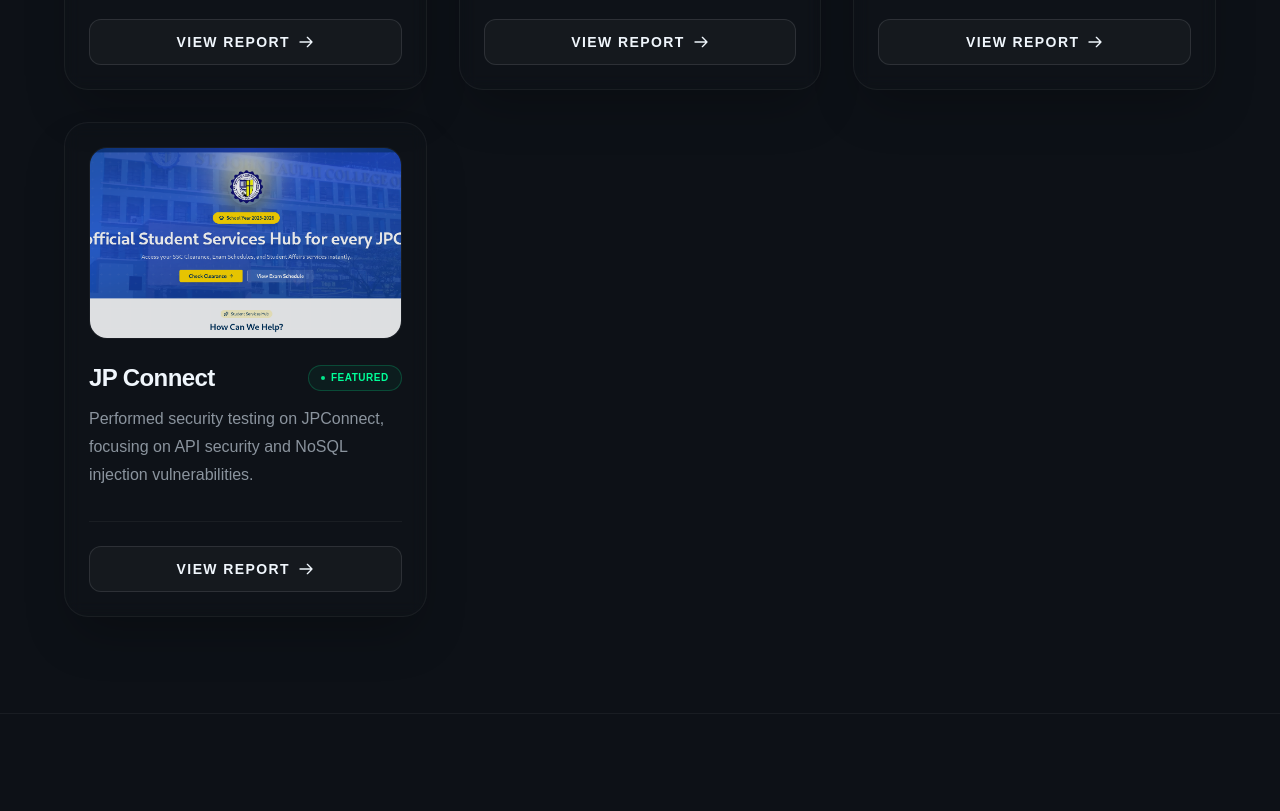
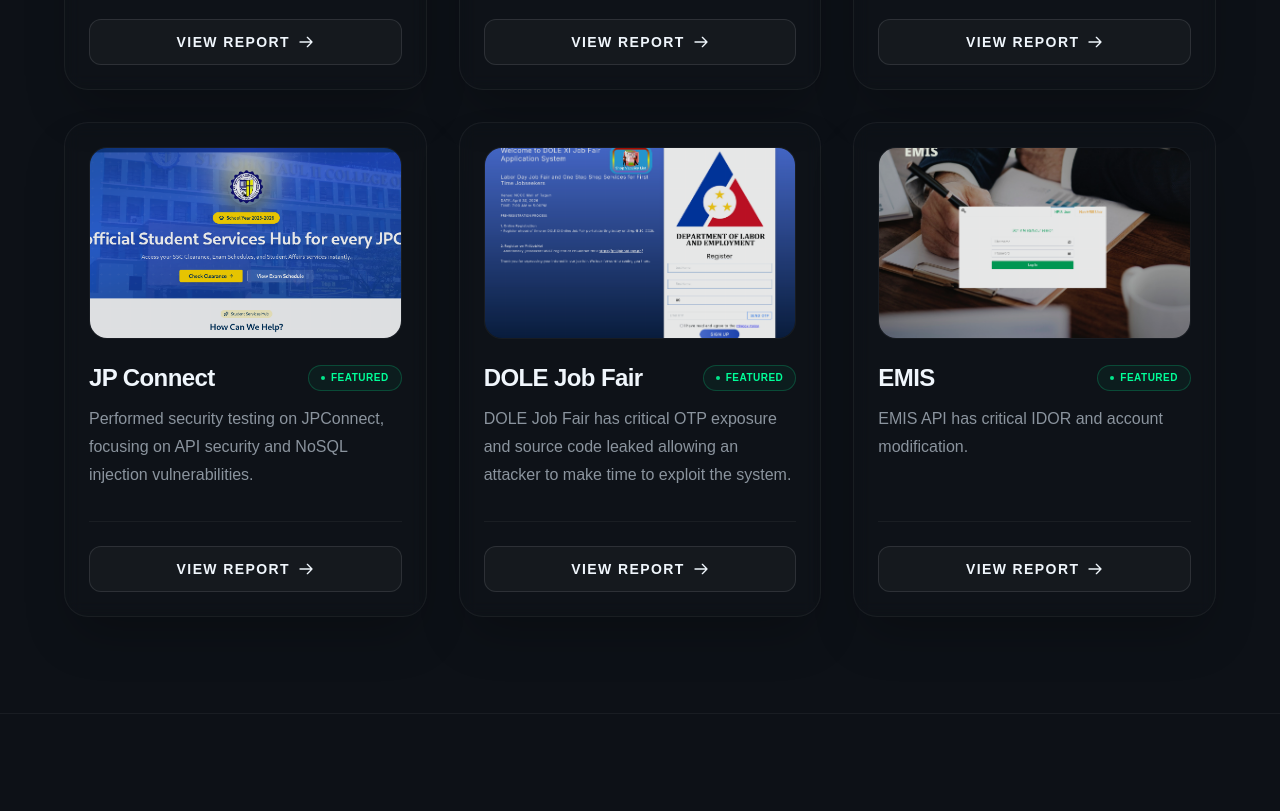
Before and after one commit to LaVenganzaDelLadron/portfolio, an Angular app: page / in a window 1280 px wide. Shown: the part 1700-2511 px from the top of the page. Built offline with nearby package versions, Linux system fonts and the light colour scheme; a web font is replaced by a local one.

Commit message:
update changes

```diff
--- a/src/app/pages/home/bug-bounty/bug-bounty.component.ts
+++ b/src/app/pages/home/bug-bounty/bug-bounty.component.ts
@@ -72,6 +72,30 @@
       description: 'Performed security testing on JPConnect, focusing on API security and NoSQL injection vulnerabilities.',
       featured: true
     },
+    {
+      id: 5,
+      name: 'DOLE Job Fair',
+      image: 'assets/images/bugbounty/dole.png',
+      severity: 'Critical',
+      vulnsFound: 12,
+      totalRewards: '$5,200',
+      icon: 'fas fa-bug',
+      focus: 'Critical web vulnerability disclosure',
+      description: 'DOLE Job Fair has critical OTP exposure and source code leaked allowing an attacker to make time to exploit the system.',
+      featured: true
+    },
+    {
+      id: 6,
+      name: 'EMIS',
+      image: 'assets/images/bugbounty/emis.png',
+      severity: 'Critical',
+      vulnsFound: 12,
+      totalRewards: '$5,200',
+      icon: 'fas fa-bug',
+      focus: 'Critical web vulnerability disclosure',
+      description: 'EMIS API has critical IDOR and account modification.',
+      featured: true
+    },
   ];
 
   get featuredPrograms(): BugBountyProgram[] {
```
Also changed, not shown: public/assets/images/bugbounty/dole.png (added), public/assets/images/bugbounty/emis.png (added).
